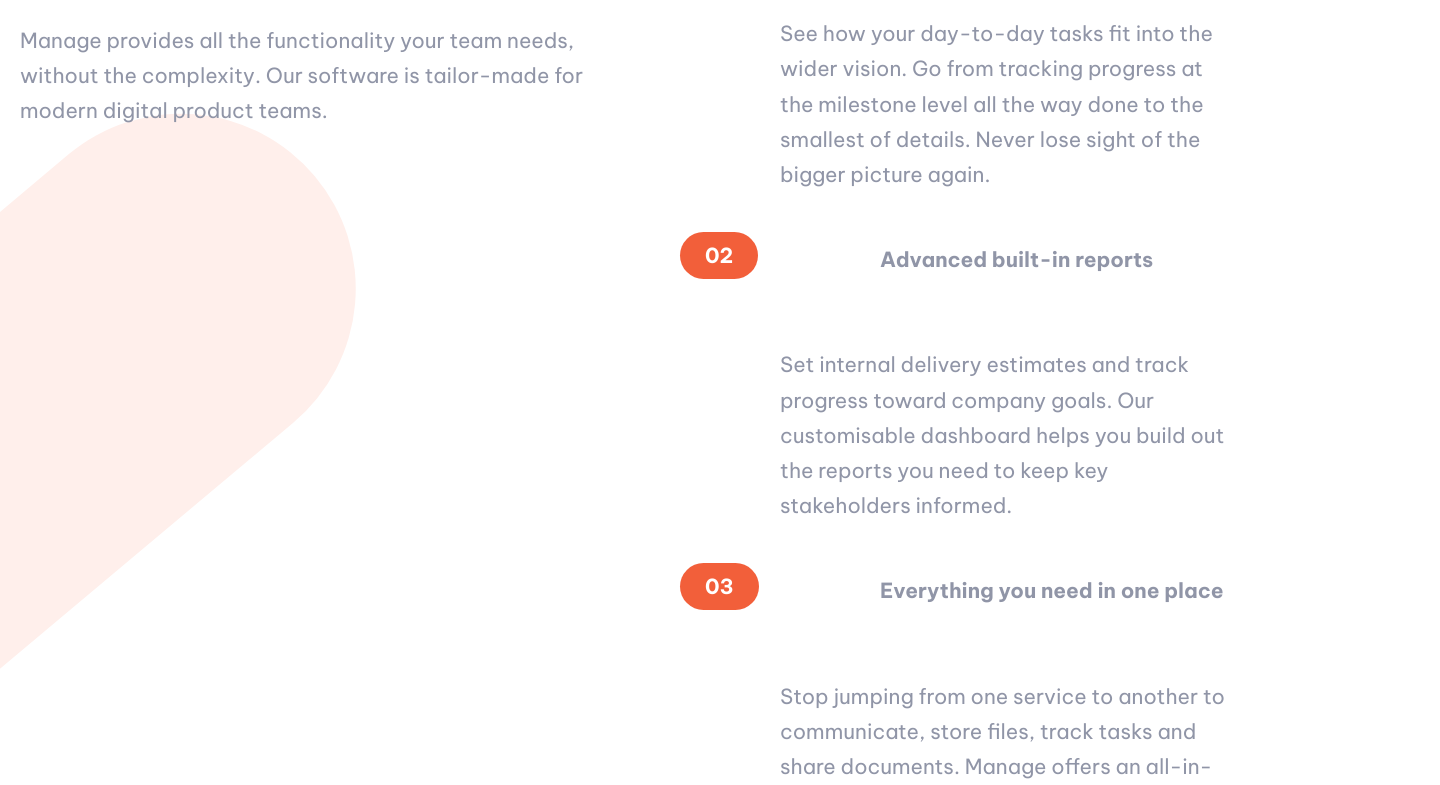
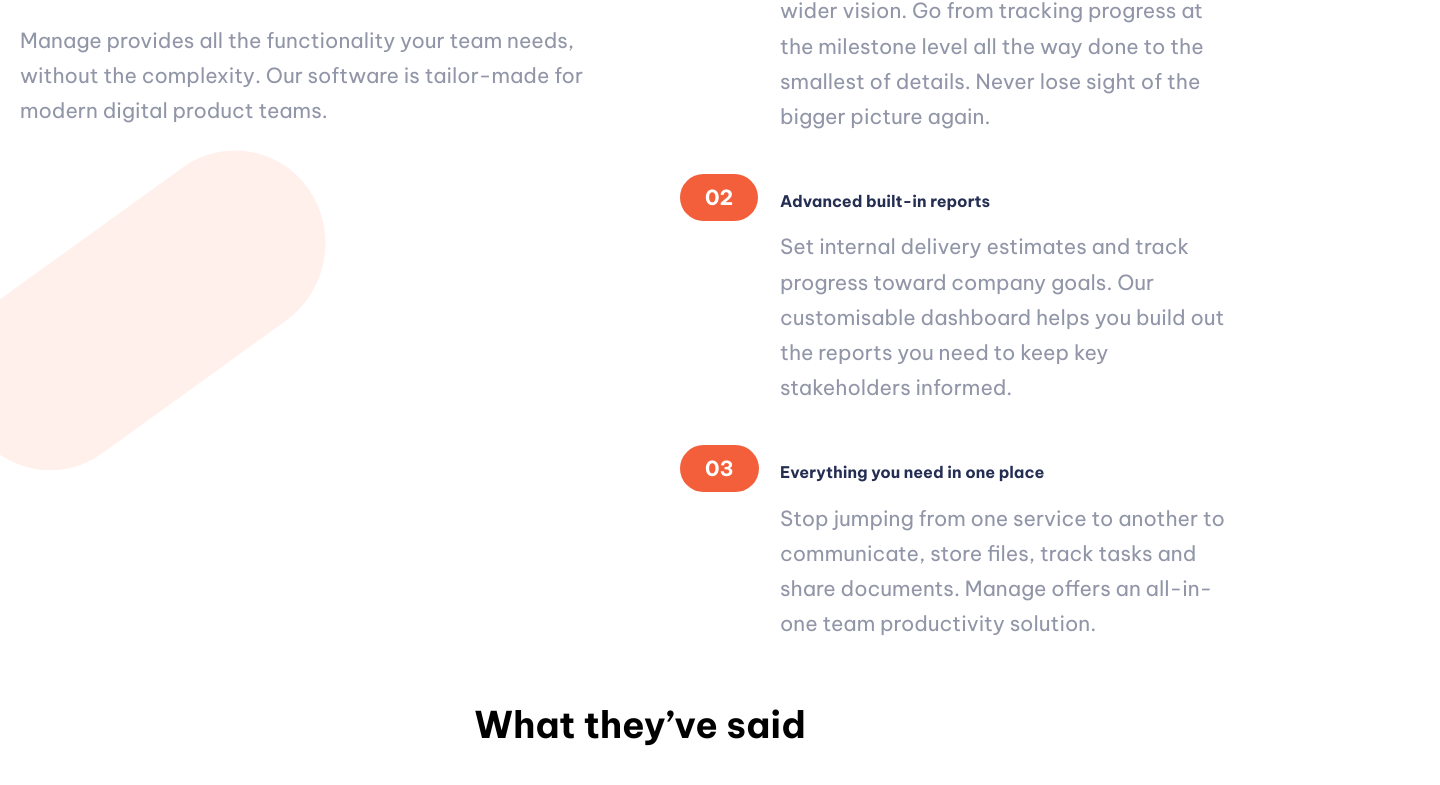
Before and after one commit to karishma-dev/Manage-Landing-Page, a plain HTML site: page index.html in a window 1280 px wide. Shown: the part 781-1566 px from the top of the page, 1440 px wide, since content can reach past the window. Drawn offline with nearby package versions, Linux system fonts and the light colour scheme.

Commit message:
Updated Style

```diff
--- a/style.css
+++ b/style.css
@@ -33,17 +33,18 @@ li{
 }
 body{
     overflow-x: hidden;
+    position: relative;
 }
 .pattern{
-    background-color: var(--Very-Pale-Red);
-    width: 350px;
-    height: 580px;
     position: absolute;
-    border-radius: 300px 300px 0 0;
-    transform: rotate(230deg);
+    background: url('./images/bg-tablet-pattern.svg') no-repeat;
+    background-position: left bottom;
+    background-size: 450px;
+    width: 318px;
+    height: 350px;
+    top: -11px;
+    right: 0;
     z-index: -1;
-    top: -50px;
-    right: 0;
 }
 p{
     color: var(--Dark-Grayish-Blue);
@@ -51,6 +52,7 @@ p{
     line-height: 2.2rem;
     width: 95%;
     margin: 0 auto 40px;
+    min-width: 200px;
 }
 .get-started{
     background-color: var(--Bright-Red);
@@ -70,13 +72,13 @@ p{
 .grid-container {
     display: grid;
     grid-template-columns: repeat(12, 1fr);
+    width: 100%;
     column-gap: 20px;
     max-width: 700px;
     margin: 0 auto;
     align-items: center;
     height: fit-content;
     padding: 20px;
-    min-width: 400px;
 }
 .col-1,.col-2,.col-3, .col-4, .col-5, .col-6, .col-7, .col-8, .col-9, .col-10, .col-11, .col-12, .grid-col {
     grid-column: span 12;
@@ -84,15 +86,17 @@ p{
 
 /* ========= Navigation Bar ========= */
 nav{
-    min-width: 400px;
+    min-width: 420px;
+    position: relative;
 }
 nav.active{
-    background-color: white;
+    background-color: rgba(221, 220, 220, 0.3);
     position: fixed;
     left: 50%;
     transform: translate(-50%);
     width: 100vw;
     z-index: 2;
+    min-width: 460px;
 }
 .nav-menu{
     background-color: rgba(151, 149, 149, 0.12);
@@ -102,6 +106,7 @@ nav.active{
     top: 78px;
     left: -2000px;
     padding: 0 20px;
+    min-width: 460px;
 }
 .nav-menu.active{
     left: 50%;
@@ -150,12 +155,12 @@ nav .get-started{
 
 /* ========= Header ========= */
 header{
-    min-width: 400px;
+    min-width: 460px;
 }
 .header-img{
     background-image: url("images/illustration-intro.svg");
     background-size: 100% 100%;
-    width: 100%;
+    width: 80%;
     max-width: 600px;
     min-height: 60vh;
     margin: 0 auto;
@@ -172,29 +177,44 @@ h2{
 /* ========= Main ========== */
 main{
     margin: 30px 0;
-    min-width: 400px;
+    min-width: 460px;
+    position: relative;
+    overflow-x: hidden;
 }
 #main-pattern{
-    top: 650px;
-    height: 500px;
-    width: 250px;
-    right: -150px;
+    position: absolute;
+    background-size: 340px 350px;
+    top: 30px;
+    height: 300px;
+    width: 270px;
+    right: 0;
+    transform: rotate(360deg);
 }
 .info-container.grid-container{
     padding: 0 0 0 20px;
+    margin: 0 auto;
+    min-width: 460px;
+    max-width: 700px;
 }
 .info-col{
     padding: 0 0 0 20px;
 }
 .info-heading{
     background-color: var(--Very-Pale-Red);
-    width: 100%;
-    padding: 10px 30px;
+    padding: 10px 0;
     border-radius: 24px 0 0 24px;
-    margin: 20px auto;
+    margin: 0 auto;
     position: relative;
     z-index: -1;
     font-size: 1.2rem;
+    height: fit-content;
+}
+.info-heading p{
+    font-size: 1rem;
+    color: var(--Dark-Blue);
+    padding: 0;
+    margin: 0 0 0 100px;
+    width: 75%;
 }
 .info-heading span{
     background-color: var(--Bright-Red);
@@ -206,28 +226,32 @@ main{
     left: 0;
     top: 0;
 }
-.info-col:last-of-type .info-heading{
-    padding-left: 70px;
+.info-col:last-of-type .info-heading p{
+    margin-left: 80px;
 }
 .info-col p{
     text-align: start;
 }
 
 /* =========== Tesimonials ========== */
+.testimonial-container.grid-container{
+    min-width: 300px;
+}
 .mySwiper{
     width: 100%;
+    min-width: 200px;
+    max-width: 500px;
 }
 .swiper-wrapper{
     display: flex;
     width: fit-content !important;
-    margin-top: 100px;
-    margin-bottom: 50px;
+    margin-top: 400px auto 400px;
     padding: 0 20px 0 10px;
 }
 .swiper-slide{
     width: fit-content !important;
     max-width: 400px;
-    margin: 0px 30px 0 30px;
+    margin: 100px 30px 50px 30px;
     border-radius: 20px;
 }
 .testimonial{
@@ -261,7 +285,7 @@ h3{
     background-position: left center;
     color: white;
     padding: 20px;
-    min-width: 400px;
+    min-width: 460px;
 }
 .simplify-bg h2{
     font-size: 2.7rem;
@@ -282,7 +306,7 @@ h3{
 .footer-bg{
     background-color: var(--Very-Dark-Blue);
     padding: 40px 0 0;
-    min-width: 400px;
+    min-width: 460px;
 }
 form{
     order: 0;
@@ -371,7 +395,6 @@ form button:hover{
     filter: invert(58%) sepia(66%) saturate(4027%) hue-rotate(336deg) brightness(95%) contrast(99%);
 }
 #footer-logo{
-    filter: brightness(0) invert(1);
     grid-column: 2/12;
     order: 3;
     margin: 10px auto;
@@ -390,13 +413,28 @@ form button:hover{
     padding: 7px;
     background-color: var(--Very-Dark-Blue);
     color: var(--Very-Light-Gray);
-    min-width: 400px;
+    min-width: 460px;
 }
 .attribution a {
     color: hsl(71, 70%, 84%);
 }
 
 /* ========= Media Queries ========= */
+@media (max-width: 460px) {
+    .pattern{
+        background-size: 350px;
+        top: -50px;
+        left: 45vw;
+        height: 350px;
+        width: 200px;
+    }
+    #main-pattern{
+        top: 0;
+        left: 100vw;
+        height: 400px;
+        width: 250px;
+    }
+}
 @media (min-width: 1000px) {
 
     *{
@@ -450,6 +488,18 @@ form button:hover{
         grid-column: span 12;
     }
 
+    .pattern{
+        position: absolute;
+        background: url('./images/bg-tablet-pattern.svg') no-repeat;
+        background-position: left bottom;
+        background-size: 550px;
+        width: 400px;
+        height: 450px;
+        top: -11px;
+        right: 0;
+        z-index: -1;
+    }
+
     /* ========= Navigation Bar ========= */
     .hamburger{
         display: none;
@@ -462,7 +512,6 @@ form button:hover{
         padding: 10px 20px;
     }
     .nav-bg{
-        /* background-color: white; */
         background-color: transparent;
     }
     nav{
@@ -513,12 +562,18 @@ form button:hover{
     }
 
     /* ========== Info ============ */
+    main{
+        overflow: hidden;
+    }
     .info-container.grid-container{
         align-items: baseline;
     }
+    .info-container.grid-container{
+        max-width: 1280px;
+    }
     .info-heading{
         background-color: transparent;
-        padding: 10px 0 10px 100px;
+        padding: 10px 0 10px;
     }
     .info-heading span{
         position: absolute;
@@ -526,18 +581,18 @@ form button:hover{
         top: 0;
     }
     .info-col:last-of-type .info-heading{
-        padding-left: 100px;
+        padding-left: 20px;
     }
     .info-col p{
         margin-left: 100px;
         max-width: 75%;
     }
     #main-pattern{
-        top: 850px;
-        height: 600px;
-        width: 350px;
-        left: -90px;
-        transform: rotate(50deg);
+        top: 250px;
+        height: 500px;
+        width: 400px;
+        left: -100px;
+        transform: rotate(190deg);
     }
 
     /* =========== Testimonials ============ */
@@ -567,6 +622,7 @@ form button:hover{
         width: 100%;
         height: 100%;
         overflow-x: auto;
+        max-width: 1280px;
     }
     .swiper-slide{
         width: fit-content !important;
@@ -657,8 +713,10 @@ form button:hover{
 }
 @media (min-width: 1300px) {
     .pattern{
-        width: 500px;
-        height: 1200px;
-        top: -450px;
+        background-size: 100% 100%;
+        width: 700px;
+        height: 700px;
+        top: -200px;
+        left: 53vw;
     }
 }
```
